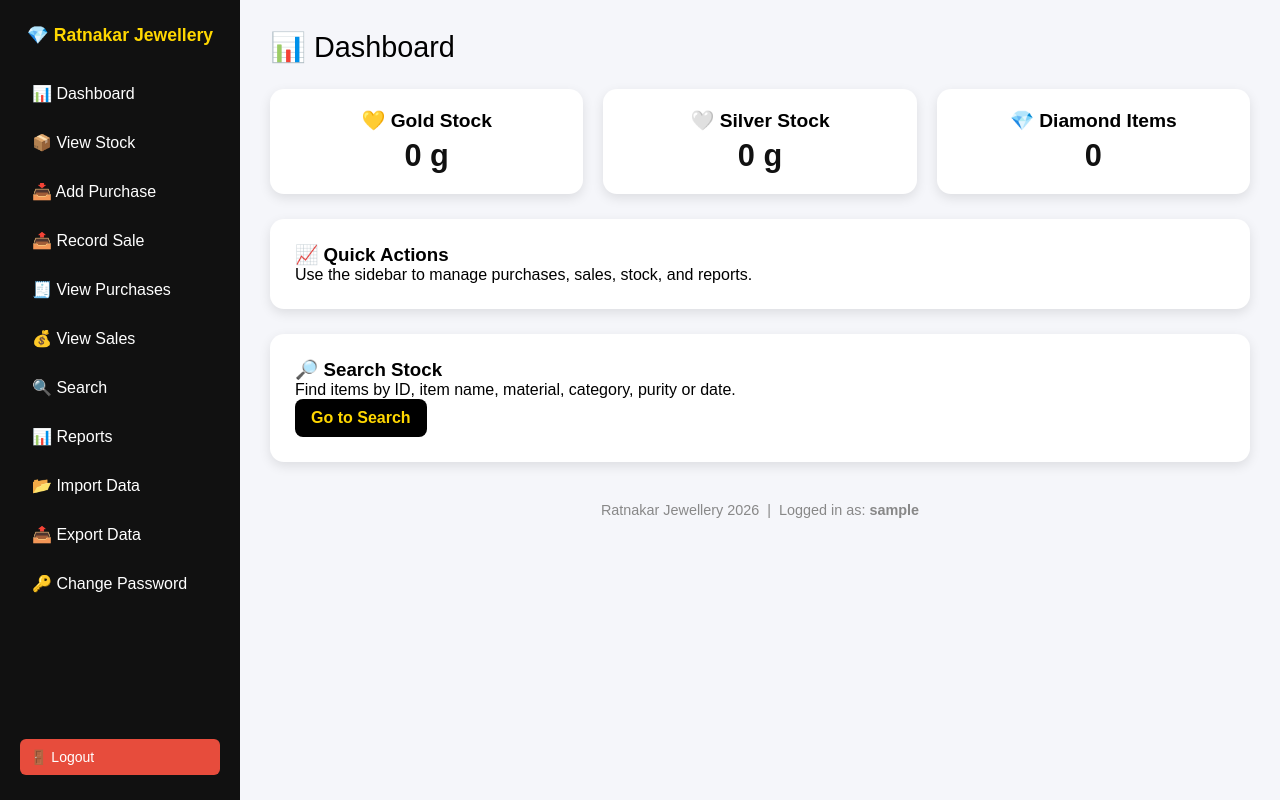
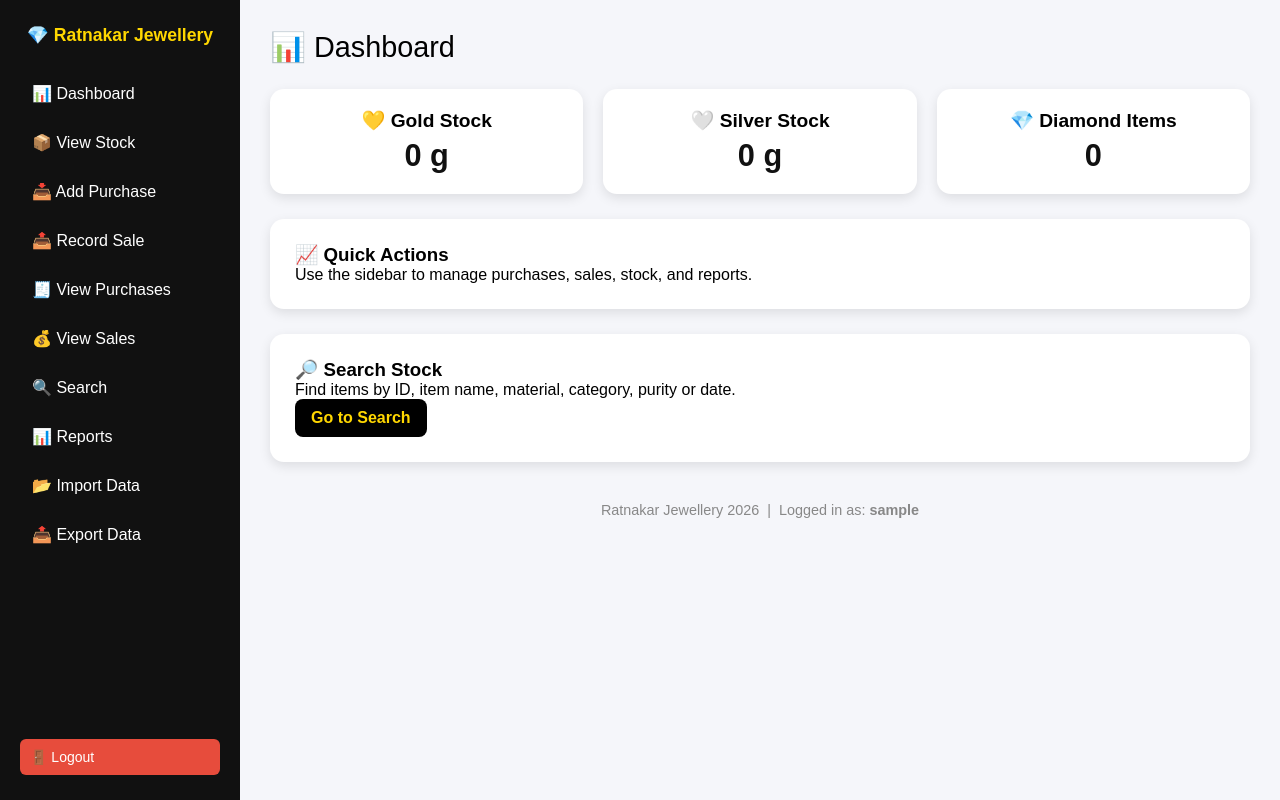
Before and after one commit to PriyanshJeeleshJhaveri/jewellery-management-system, a Flask app: page / in a window 1280 px wide. Run offline with Flask 3, Linux system fonts and the light colour scheme; the visitor is signed in with stand-in values (Sample User, id 1); data that the repository does not hold is empty.

Commit message:
Removed change password

```diff
--- a/templates/base.html
+++ b/templates/base.html
@@ -29,7 +29,6 @@
         <a href="/report">📊 Reports</a>
         <a href="/import_data">📂 Import Data</a>
         <a href="/export_data">📤 Export Data</a>
-        <a href="/change_password">🔑 Change Password</a>
 
         <form method="POST" action="/logout" style="margin-top: auto; padding-top: 20px;">
             <button type="submit" class="btn-logout">🚪 Logout</button>
```
